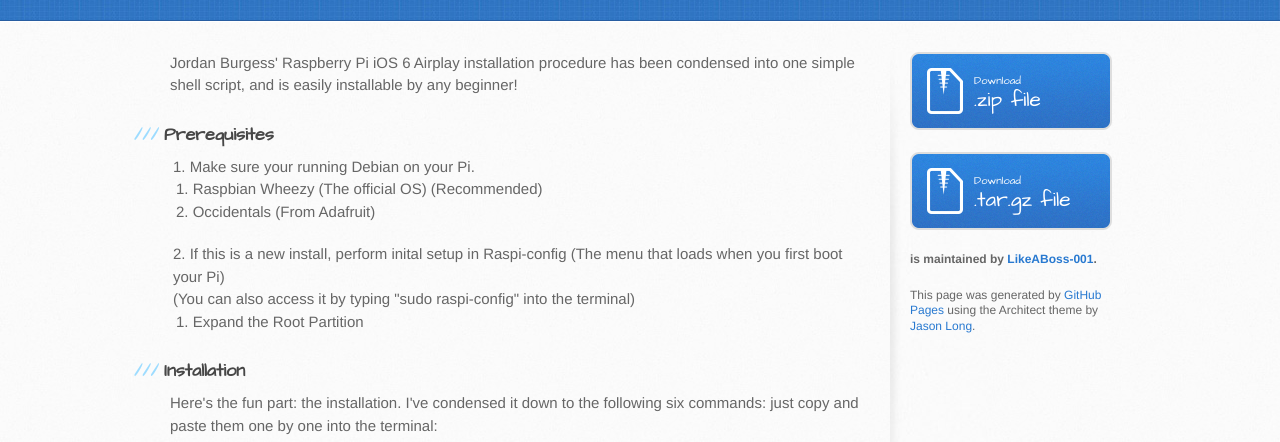
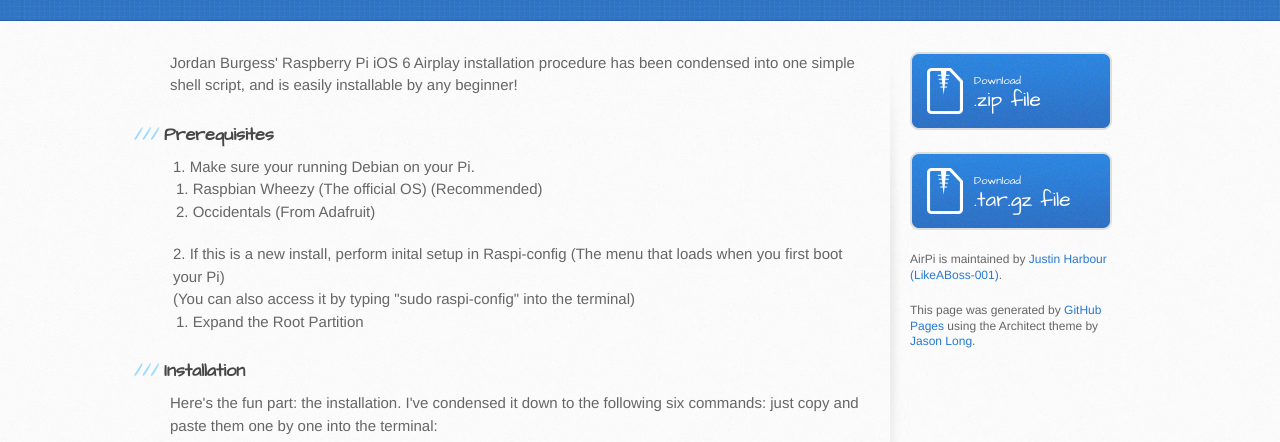
Before and after one commit to jusbour/AirPi-Installation, a plain HTML site: page index.html in a window 1280 px wide. Shown: the part 358-800 px from the top of the page. Drawn offline with Linux system fonts and the light colour scheme.

Commit message:
Update index.html

```diff
--- a/index.html
+++ b/index.html
@@ -78,7 +78,7 @@ sudo bash install2.sh
             .tar.gz file
           </a>
 
-          <p class="repo-owner"><a href="https://github.com/LikeABoss-001/AirPi-Installation"></a> is maintained by <a href="https://github.com/LikeABoss-001">LikeABoss-001</a>.</p>
+          AirPi<a href="https://github.com/LikeABoss-001/AirPi-Installation"></a> is maintained by <a href="https://github.com/LikeABoss-001">Justin Harbour (LikeABoss-001)</a>.</p>
 
           <p>This page was generated by <a href="pages.github.com">GitHub Pages</a> using the Architect theme by <a href="http://twitter.com/jasonlong">Jason Long</a>.</p>
         </aside>
```
